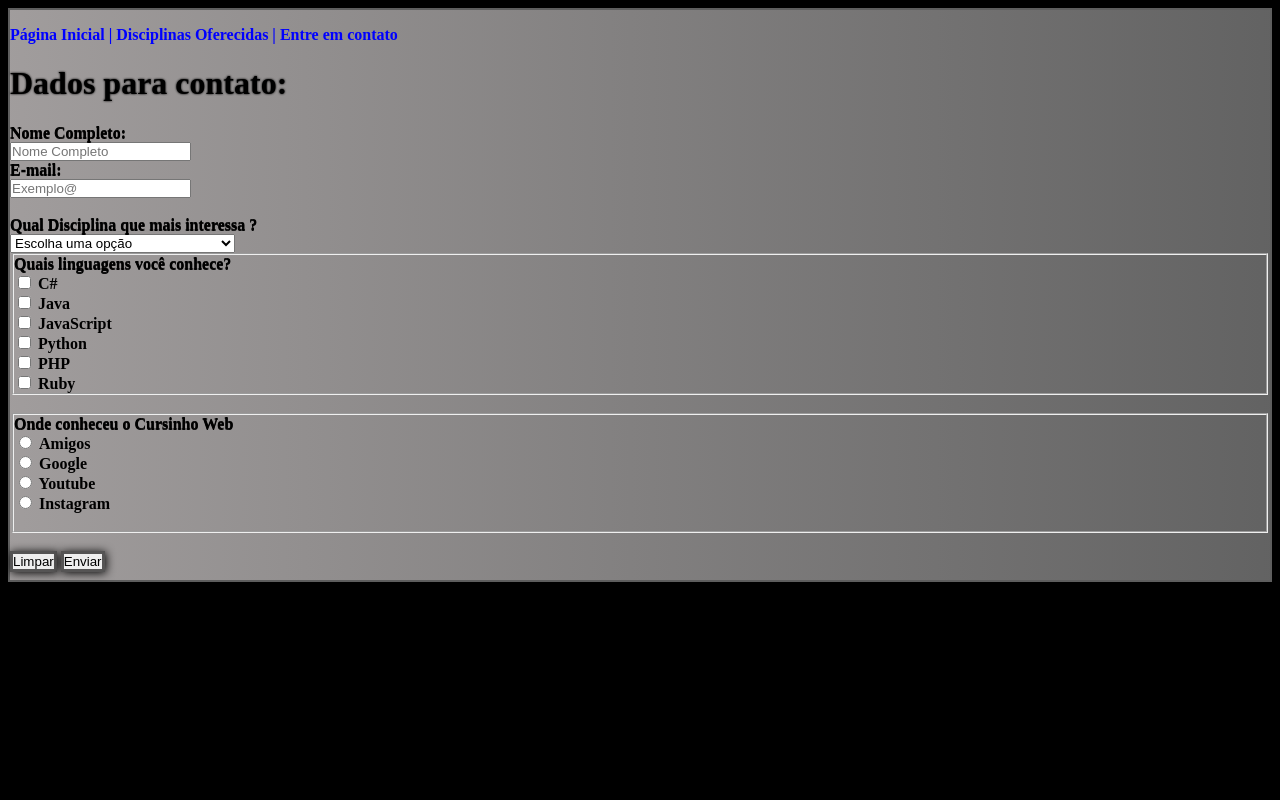
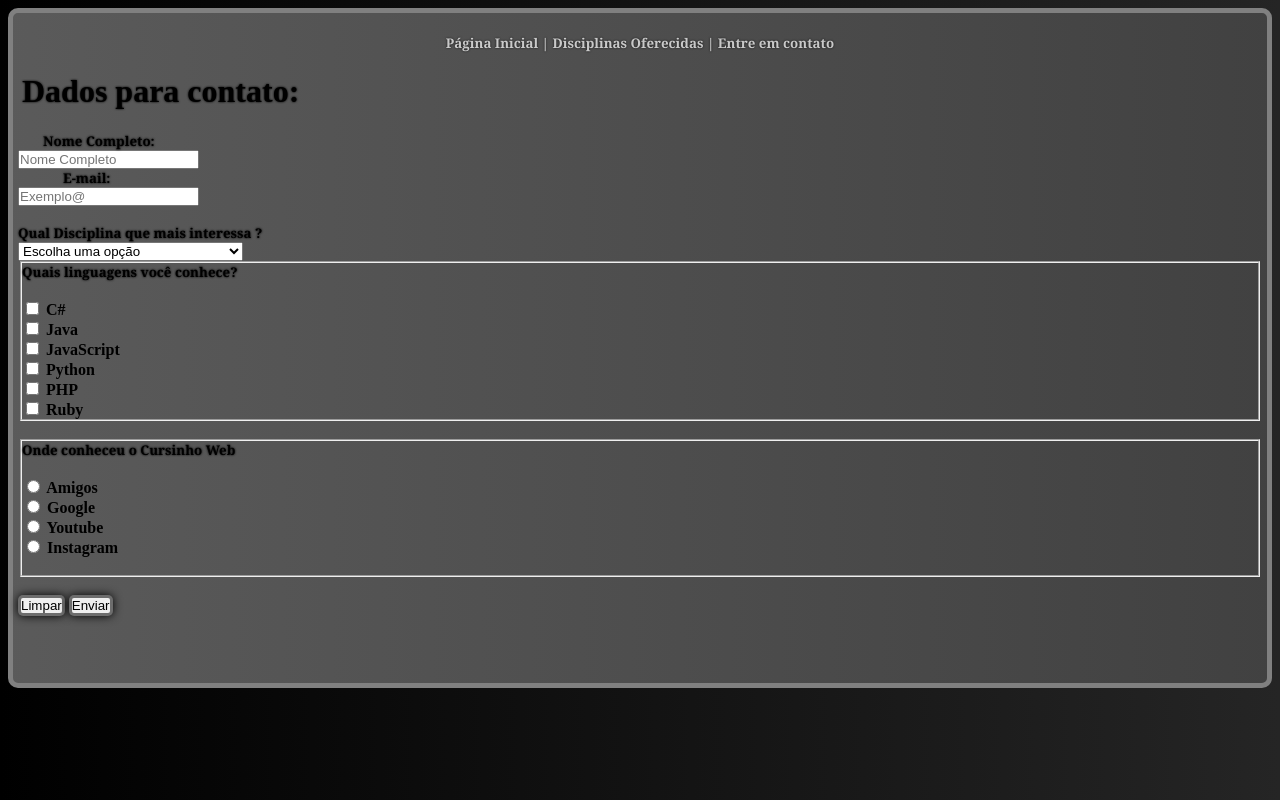
Before and after one commit to GabryelNavarro/-GabryelNavarro-HTML.io, a plain HTML site: page pg3.html in a window 1280 px wide. Drawn offline with Linux system fonts and the light colour scheme.

Commit message:
Update pg3.html

```diff
--- a/pg3.html
+++ b/pg3.html
@@ -11,26 +11,58 @@
             padding: 0%;
         }
         body{
-            background-color: black;
+            background-color:black;
+            background-image:linear-gradient(to right,rgba(0, 0, 0, 0.651),rgba(51, 51, 51, 0.726));
+            ;
         }
         main{
             text-align:left;
             background-color: rgba(255, 255, 255, 0);
             max-width: 1650px;
-            height: 570px;
+            height: 780px;
            margin:auto;
         }
         div#principal{
-            background-color: rgba(236, 236, 236, 0.534);
-            background-image:linear-gradient(to right,rgba(179, 173, 173, 0.651),rgba(15, 15, 15, 0.247));
-            height: 570px;
-            border: 2px solid rgb(94, 94, 94);
+            border: 5px solid gray;
+            background-color: gray;
+            height: 660px;
+            border-radius: 10px;
+            padding: 5px;
+            background-image:linear-gradient(to right,rgba(0, 0, 0, 0.295),rgba(51, 51, 51, 0.815));
+        }
+
+
+        a{
+            text-decoration: none;
+            color:rgba(255, 255, 255, 0.747);
+            filter: drop-shadow(0px 0px 1px black);
+            font-family: Georgia, 'Times New Roman', Times, serif;
+            font-size: 10pt;
 
 
         }
-        a{
-            color: blue;
-            text-decoration: none;
+
+        #dados{
+            padding-left: 4px;
+            filter: drop-shadow(0 0 1px black);
+        }
+       #nome{
+        padding-left: 25px;
+        font-family:Georgia, 'Times New Roman', Times, serif;
+        font-size: 10pt;
+        filter: drop-shadow(0 0 1px black);
+       }
+       #email{
+        padding-left: 45px;
+        font-family:Georgia, 'Times New Roman', Times, serif;
+        font-size: 10pt;
+        filter: drop-shadow(0 0 1px black);
+       }
+       #linguagens{
+        padding-left: 0px;
+        font-family:Georgia, 'Times New Roman', Times, serif;
+        font-size: 10pt;
+        filter: drop-shadow(0 0 1px black);
        }
     </style>
 </head>
@@ -38,36 +70,36 @@
 
         <main>
             <div id="principal">
+
                     <strong>
-                    <p><a href="index.html">Página Inicial</a><a href="pg2.html"> | Disciplinas Oferecidas </a> <a href="pg3.html"> | Entre em contato</a></p>
+                        <p style="text-align:center ;"><a href="index.html">Página Inicial</a><a href="pg2.html"> | Disciplinas Oferecidas </a> <a href="pg3.html"> | Entre em contato</a></p>
                     </strong>
-                <h1 id="contato">Dados para contato:</h1>
+                <h1 id="dados">Dados para contato:</h1>
                 <form action="Contato" method="POST">
-                    <strong id="dados"><label for="idname">Nome Completo:</label></strong>
+                    <strong id="nome"><label for="idname">Nome Completo:</label></strong>
                     <br>
                     <input type="text" name="Nome" id="idname" placeholder="Nome Completo">
                     <br>
-                    <strong id="dados"><label for="idemail">E-mail:</label></strong>
+                    <strong id="email"><label for="idemail">E-mail:</label></strong>
                     <br>
-                    <strong><input type="text" name="e-mail" id="idemail" placeholder="Exemplo@"></strong>
+                    <input type="text" name="e-mail" id="idemail" placeholder="Exemplo@">
                     <br>
                     <br>
-                    <strong id="dados"><label for="idcurso"> Qual Disciplina que mais interessa ? </label></strong>
+                    <strong style="font-family:Georgia, 'Times New Roman', Times, serif ; font-size: 10pt; filter: drop-shadow(0 0 1px black) " ><label for="idcurso"> Qual Disciplina que mais interessa ? </label></strong>
                     <br>
                     <select name="cursos" id="idcurso">
-                        <stong>
                         <option>Escolha uma opção</option>
                         <option>Desenvolvimento Web </option>
                         <option>Programação Orientada a Objetos</option>
                         <option>Banco de Dados</option>
-                        </stong>
                         <br>
 
                     </select>
                     <fieldset>
-                        <strong>
-                            <legend id="dados">Quais linguagens você conhece?</legend>
+                        <strong id="linguagens">
+                            <legend>Quais linguagens você conhece?</legend>
                         </strong>
+                        <br>
 
                             <strong>
                                 <input type="checkbox" name="linguagem" id="idlingua">
@@ -88,17 +120,17 @@
                                 <input type="checkbox" name="linguagens" id="ligua6">
                                 <label for="lingua6">Ruby</label>
                             </strong>
-
                     </fieldset>
                     <br>
 
                     <fieldset>
 
+                        <strong id="linguagens">
+                            <legend>Onde conheceu o Cursinho Web</legend>
+                        </strong>
+                        <br>
                         <strong>
-                            <legend id="dados">Onde conheceu o Cursinho Web</legend>
-                        </strong>
                             <input type="radio" name="onde" id="radio1">
-                        <strong>
                             <label for="onde">Amigos</label>
                             <br>
                             <input type="radio" name="onde" id="radio2">
@@ -116,23 +148,21 @@
                     <br>
                     <input type="reset" value="Limpar" id="box">
                     <input type="submit" value="Enviar" id="box">
+                    <style>
+                        #box{
+                            border: 3px solid rgba(0, 0, 0, 0.541);
+                            border-radius: 5px;
+                           filter: drop-shadow(0 0 5px black);
+                        }
+
+
+
+                    </style>
 
 
                 </main>
             </form>
-            <style>
-                #dados{
-                    filter: drop-shadow( 0px 1px 0px black);
-                }
-                #contato{
-                    filter: drop-shadow(0 0 1px black);
-                }
-                #box{
-                    box-shadow: 1px 1px 10px black;
-                    border: 3px solid rgb(85, 84, 84)
-                }
 
-            </style>
 
         </body>
         </html>
```
Lines whose indentation alone changed are shown as unchanged.
